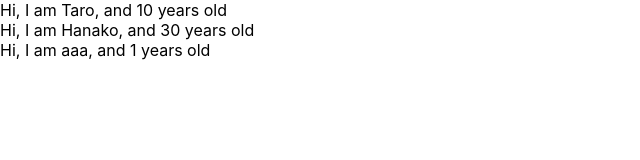
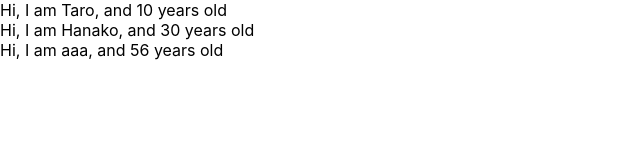
Before and after one commit to Matsuzaka-Sho/react_20220405, a React (Create React App) app: page / in a window 1280 px wide. Shown: the top 160 px of the page, without its empty margins (0-640 px from the left). Built offline with nearby package versions, Linux system fonts and the light colour scheme.

Commit message:
props-type

```diff
--- a/src/App.js
+++ b/src/App.js
@@ -1,11 +1,12 @@
 import React, { Component } from 'react';
+import PropTypes from 'prop-types';
 
 //<User name={"Taro"}/> Taroという属性を与える。
 const App = () => {
    const profiles = [
       {name: "Taro", age:10},
       {name: "Hanako", age:30},
-      {name: "aaa"}
+      {name: "aaa", age: 56}
    ]
    return (
        <div>
@@ -22,7 +23,8 @@ const User = (props) => {
    return <div>Hi, I am {props.name}, and {props.age} years old</div> // conponentsは使いまわしできる
 }
 
-User.defaultProps = {
-  age: 1
+User.propTypes = {
+  name: PropTypes.string,
+  age: PropTypes.number.isRequired
 }
 export default App;
```
